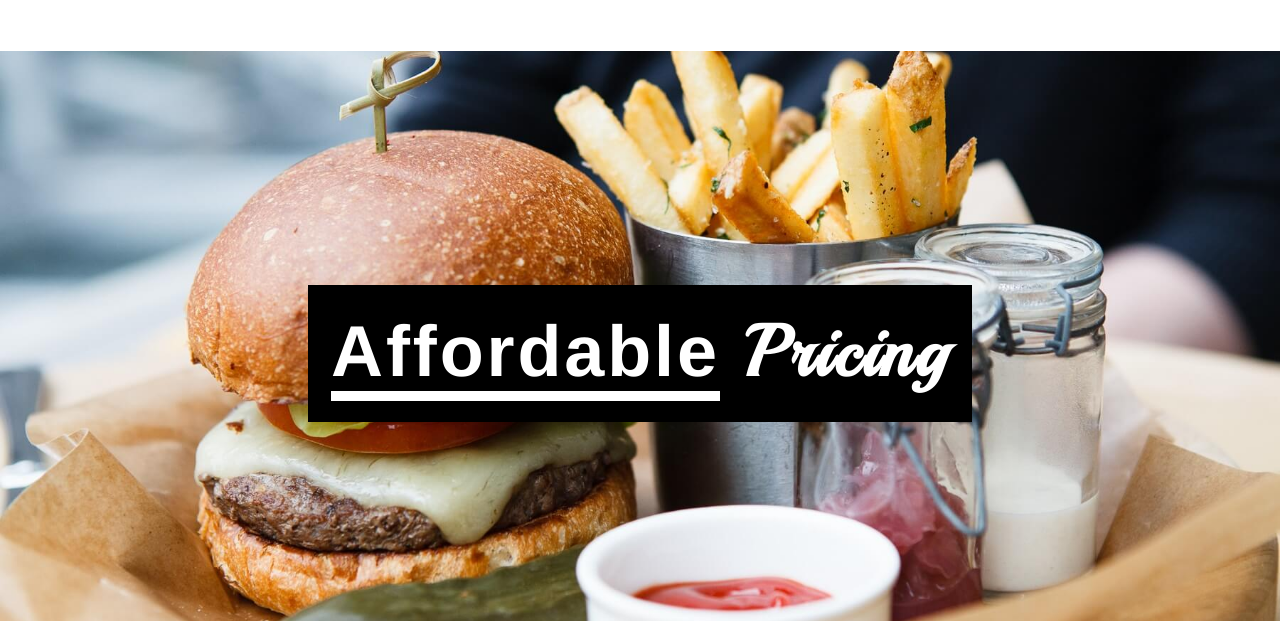
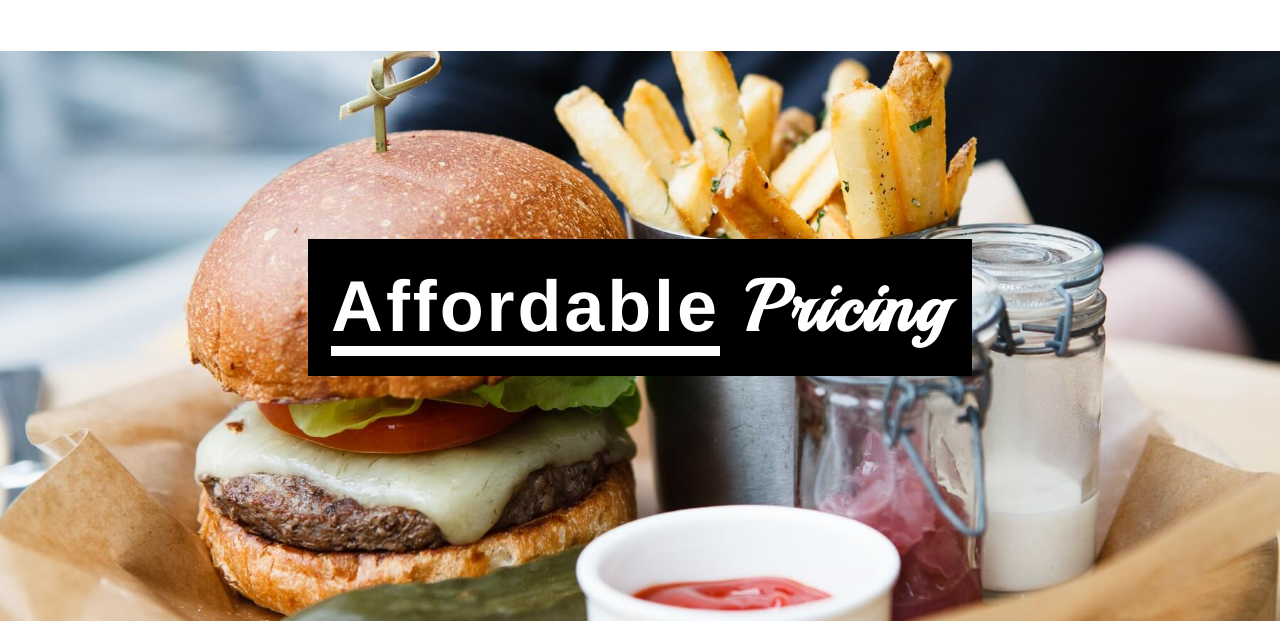
Before and after one commit to dmerk2/beers-and-burgers, a PHP site: page / in a window 1280 px wide. Shown: the part 1245-1870 px from the top of the page. Run offline with PHP 8.4, Linux system fonts and the light colour scheme; some libraries are stand-ins or nearby versions; some web fonts are replaced.

Commit message:
centered h1 tags

```diff
--- a/css/main.css
+++ b/css/main.css
@@ -729,7 +729,6 @@ MEDIA QUERIES TABLET
     .background_content h1 {
         font-size: 4.5em;
         position: relative;
-        top: 41%;
         width: auto;
         color: white;
         background: black;
```
